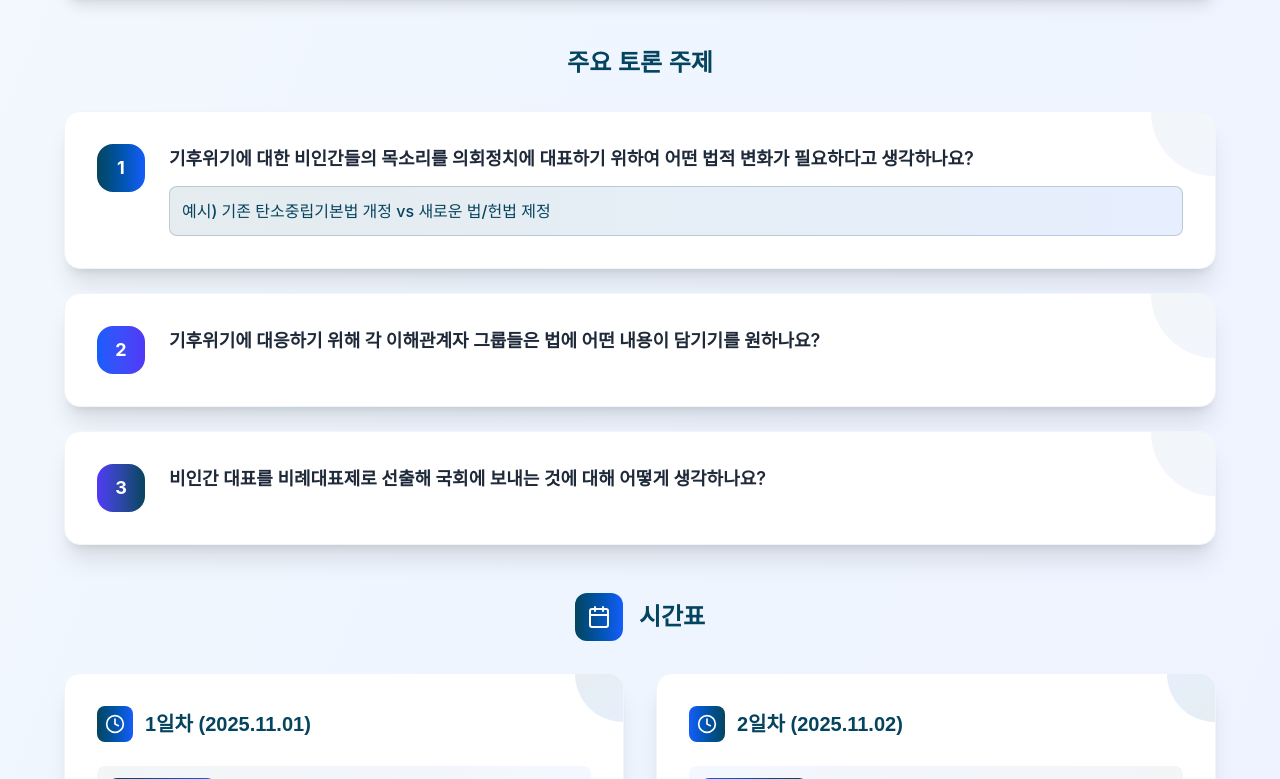
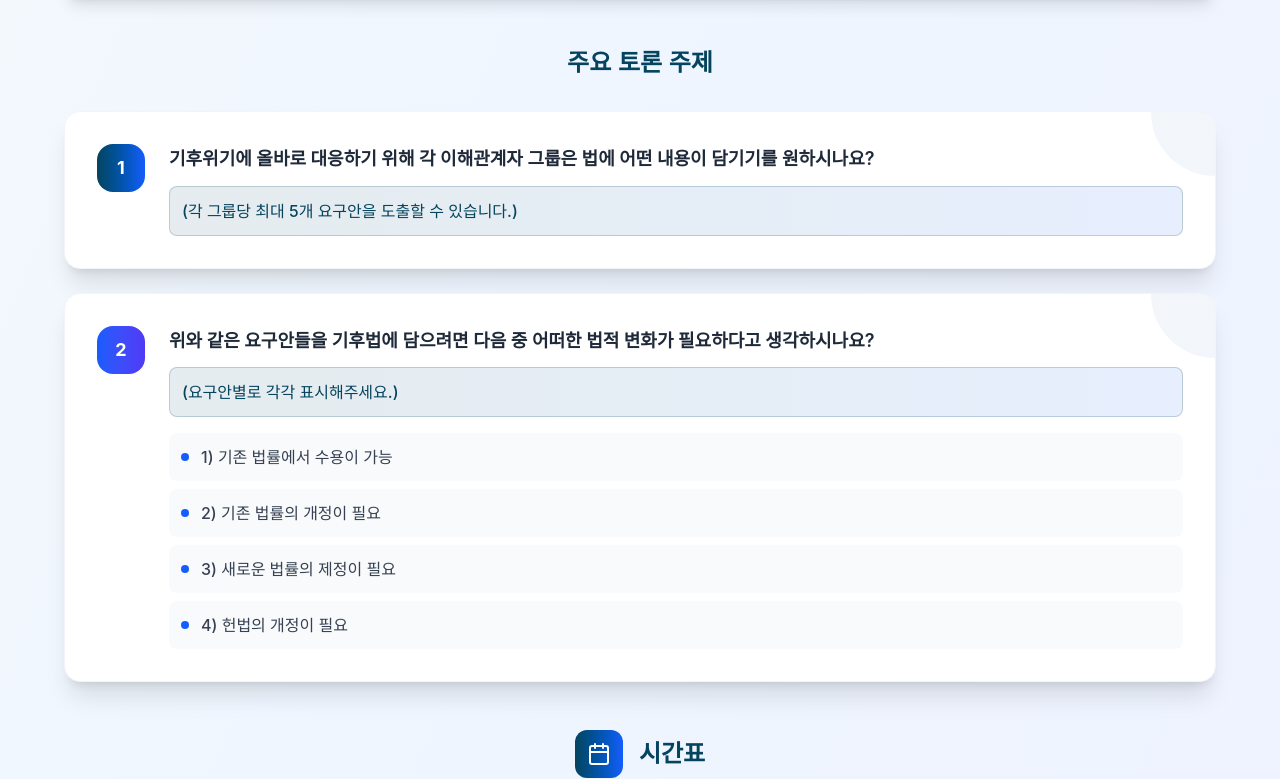
Before and after one commit to shin-minhyuk/samul.parliament, a Next.js app: page /info in a window 1280 px wide. Shown: the part 1801-2580 px from the top of the page. Built offline with nearby package versions, Linux system fonts and the light colour scheme; no server answers; a web font is replaced by a local one.

Commit message:
[feat] issue-16 / 본회의 안건 수정

```diff
--- a/src/app/info/page.tsx
+++ b/src/app/info/page.tsx
@@ -231,24 +231,23 @@ export default function InfoPage() {
                   {
                     number: 1,
                     question:
-                      "기후위기에 대한 비인간들의 목소리를 의회정치에 대표하기 위하여 어떤 법적 변화가 필요하다고 생각하나요?",
+                      "기후위기에 올바로 대응하기 위해 각 이해관계자 그룹은 법에 어떤 내용이 담기기를 원하시나요?",
                     example:
-                      "예시) 기존 탄소중립기본법 개정 vs 새로운 법/헌법 제정",
+                      "(각 그룹당 최대 5개 요구안을 도출할 수 있습니다.)",
                     gradient: "from-ocean-deep to-blue-600",
                   },
                   {
                     number: 2,
                     question:
-                      "기후위기에 대응하기 위해 각 이해관계자 그룹들은 법에 어떤 내용이 담기기를 원하나요?",
-                    example: "",
+                      "위와 같은 요구안들을 기후법에 담으려면 다음 중 어떠한 법적 변화가 필요하다고 생각하시나요?",
+                    example: "(요구안별로 각각 표시해주세요.)",
                     gradient: "from-blue-600 to-indigo-600",
-                  },
-                  {
-                    number: 3,
-                    question:
-                      "비인간 대표를 비례대표제로 선출해 국회에 보내는 것에 대해 어떻게 생각하나요?",
-                    example: "",
-                    gradient: "from-indigo-600 to-ocean-deep",
+                    subItems: [
+                      "1) 기존 법률에서 수용이 가능",
+                      "2) 기존 법률의 개정이 필요",
+                      "3) 새로운 법률의 제정이 필요",
+                      "4) 헌법의 개정이 필요",
+                    ],
                   },
                 ].map((topic, index) => (
                   <div
@@ -270,6 +269,21 @@ export default function InfoPage() {
                           <p className="text-ocean-deep from-ocean-deep/10 border-ocean-deep/20 rounded-lg border bg-gradient-to-r to-blue-600/10 p-3 font-medium">
                             {topic.example}
                           </p>
+                        )}
+                        {topic.subItems && (
+                          <div className="mt-4 space-y-2">
+                            {topic.subItems.map((item, itemIndex) => (
+                              <div
+                                key={itemIndex}
+                                className="flex items-center gap-3 rounded-lg bg-gray-50 p-3"
+                              >
+                                <div className="h-2 w-2 rounded-full bg-blue-600"></div>
+                                <span className="font-medium text-gray-700">
+                                  {item}
+                                </span>
+                              </div>
+                            ))}
+                          </div>
                         )}
                       </div>
                     </div>
```
